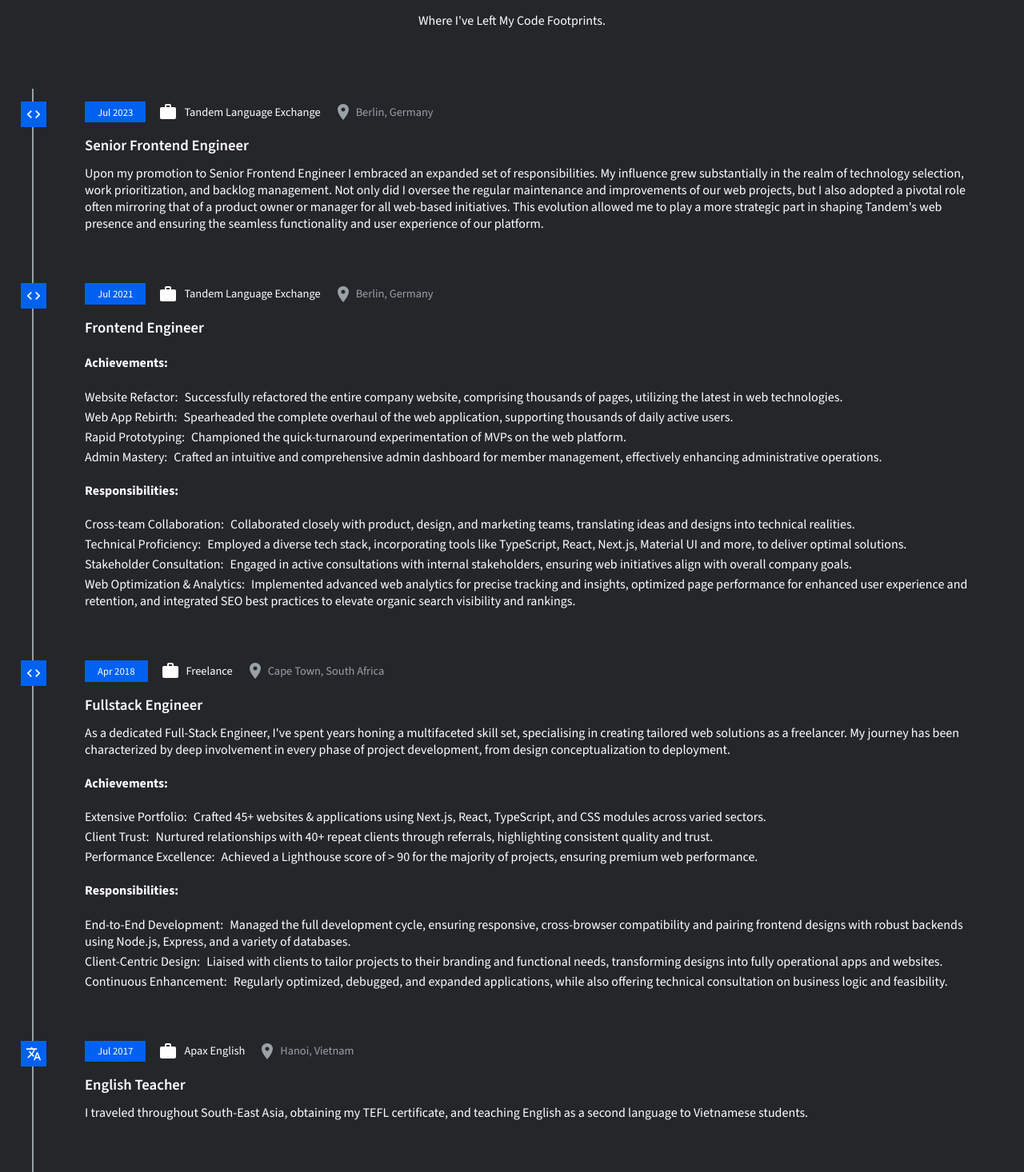
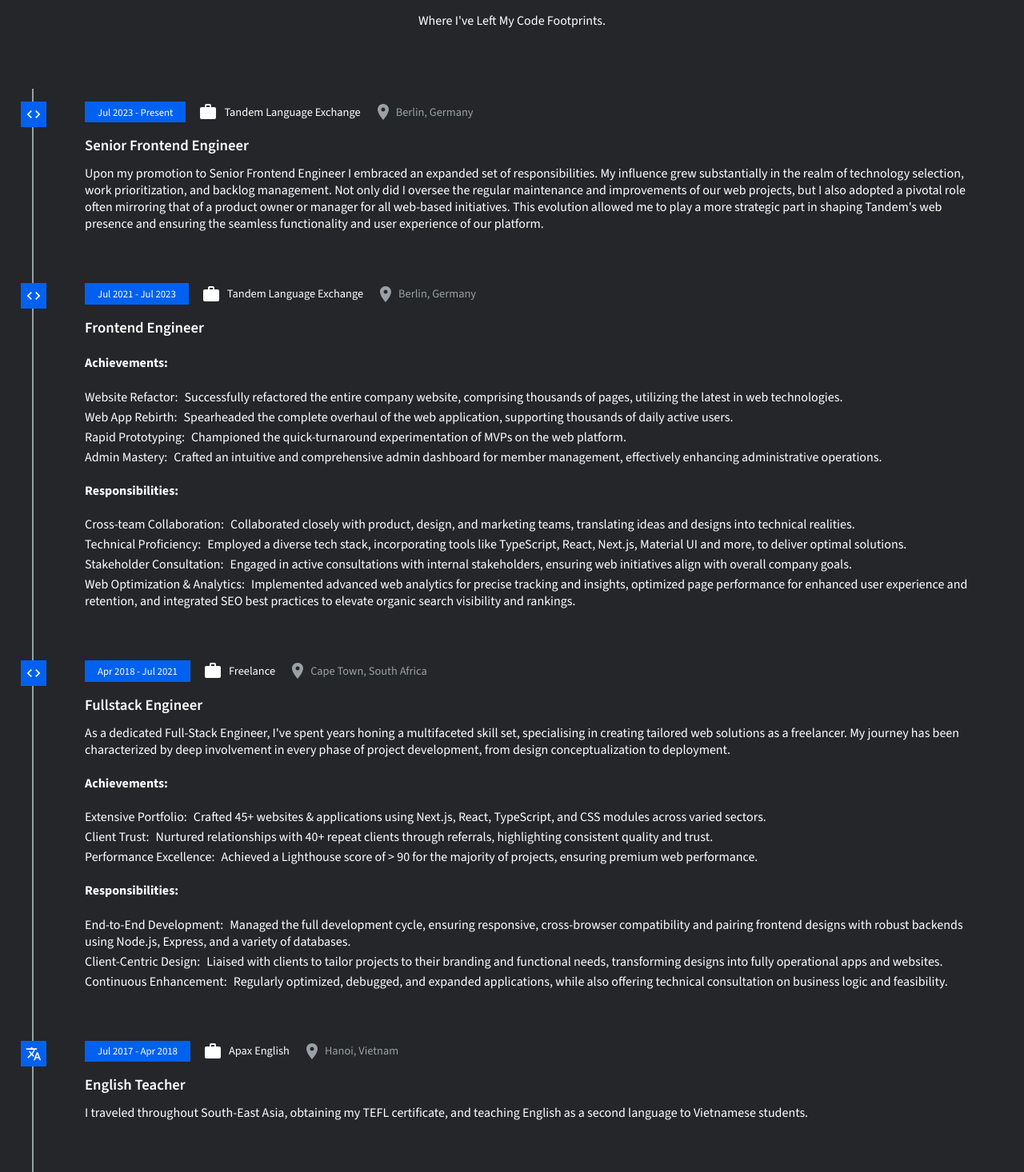
Before and after one commit to arnovanstaden/ArnovS, a Next.js app: page / in a window 1280 px wide. Shown: the part 2744-4210 px from the top of the page at 80% size. Built offline with nearby package versions, Linux system fonts and the light colour scheme.

Commit message:
update dates

```diff
--- a/src/components/content/Experience/index.tsx
+++ b/src/components/content/Experience/index.tsx
@@ -17,7 +17,7 @@
 
 export const data: IExperienceItem[] = [
   {
-    year: 'Jul 2023',
+    year: 'Jul 2023 - Present',
     title: 'Senior Frontend Engineer',
     location: 'Berlin, Germany',
     icon: <CodeIcon />,
@@ -25,7 +25,7 @@
     description: <p>Upon my promotion to Senior Frontend Engineer  I embraced an expanded set of responsibilities. My influence grew substantially in the realm of technology selection, work prioritization, and backlog management. Not only did I oversee the regular maintenance and improvements of our web projects, but I also adopted a pivotal role often mirroring that of a product owner or manager for all web-based initiatives. This evolution allowed me to play a more strategic part in shaping Tandem's web presence and ensuring the seamless functionality and user experience of our platform.</p>,
   },
   {
-    year: 'Jul 2021',
+    year: 'Jul 2021 - Jul 2023',
     title: 'Frontend Engineer',
     location: 'Berlin, Germany',
     icon: <CodeIcon />,
@@ -75,7 +75,7 @@
     ),
   },
   {
-    year: 'Apr 2018',
+    year: 'Apr 2018 - Jul 2021',
     title: 'Fullstack Engineer',
     location: 'Cape Town, South Africa',
     description: (
@@ -119,7 +119,7 @@
     company: 'Freelance',
   },
   {
-    year: 'Jul 2017',
+    year: 'Jul 2017 - Apr 2018',
     title: 'English Teacher',
     location: 'Hanoi, Vietnam',
     icon: <TranslateIcon />,
```
